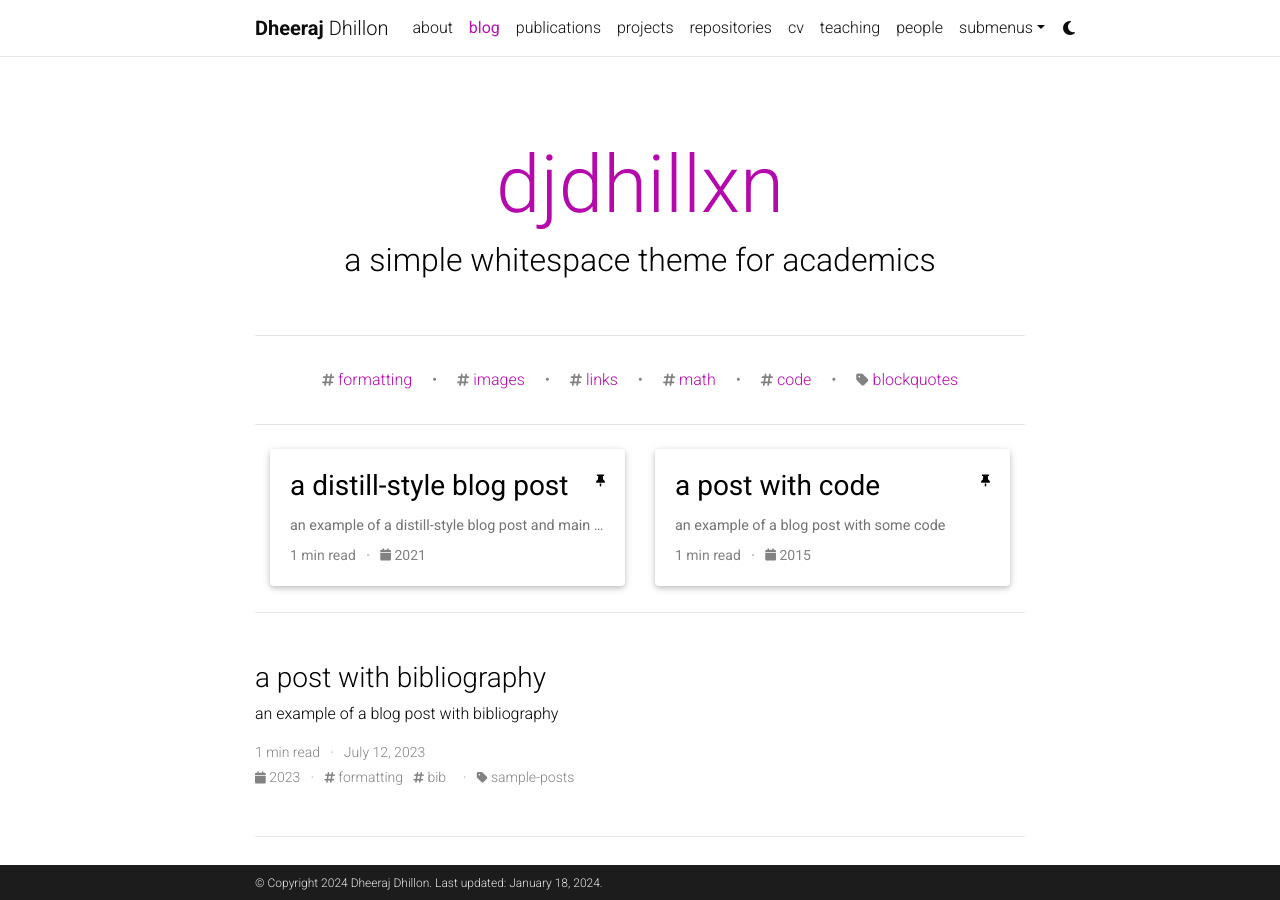
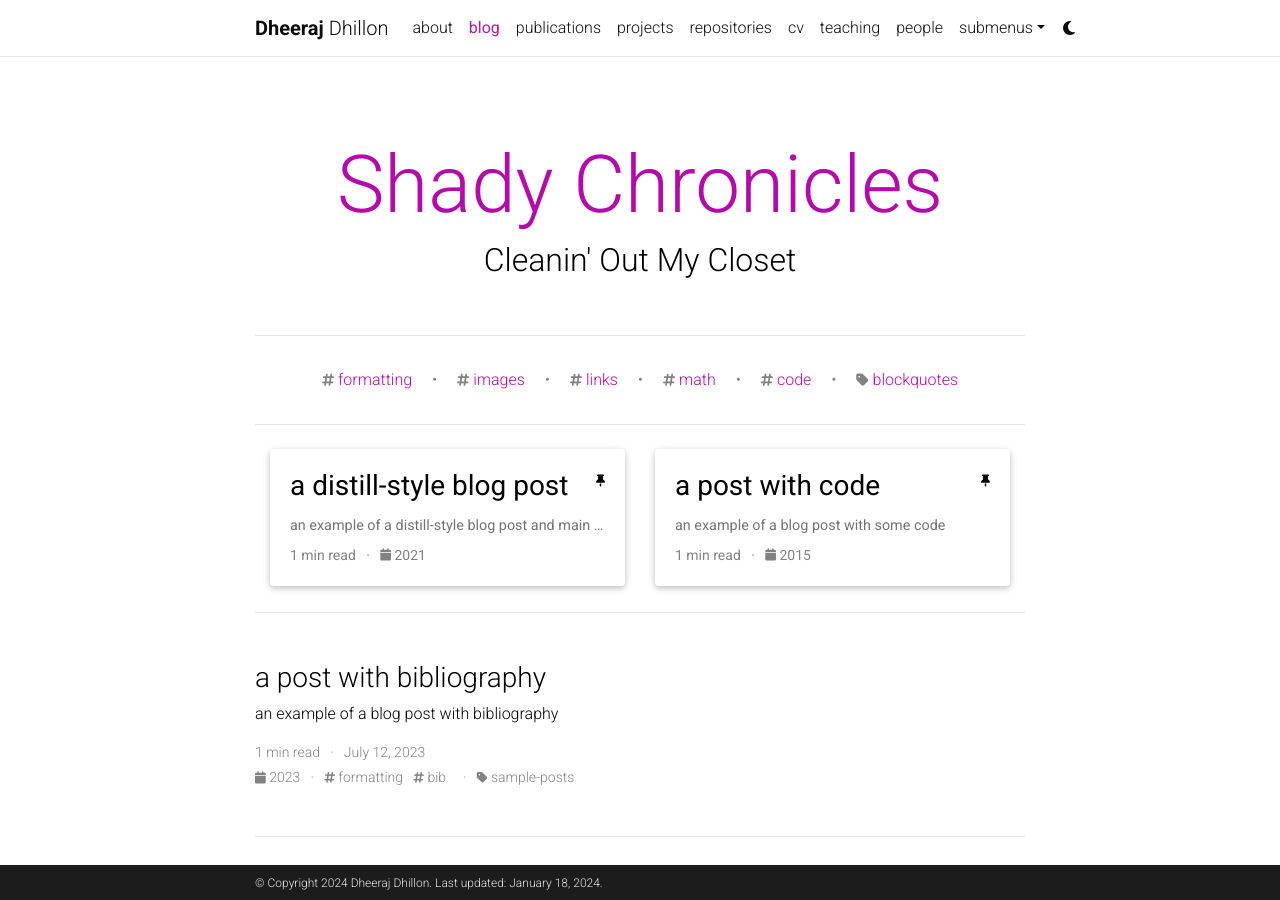
Before and after one commit to djdhillxn/djdhillxn.github.io, a Jekyll site: the page built from blog/index.html, in a window 1280 px wide and 900 px high. Built offline with Jekyll 4.4.1, drawn with Linux system fonts in a browser that asks for light colours; the list of posts is cut into pages by our own code; comment, search, counter and statistics services are not loaded; a style sheet for code colours, icons or effects is not loaded.

Commit message:
added socials

```diff
--- a/_config.yml
+++ b/_config.yml
@@ -10,7 +10,7 @@
 description: > # the ">" symbol means to ignore newlines until "footer_text:"
   A simple, whitespace theme for academics. Based on [*folio](https://github.com/bogoli/-folio) design.
 footer_text: >
-keywords: jekyll, jekyll-theme, academic-website, portfolio-website  # add your own keywords or leave empty
+keywords: # add your own keywords or leave empty
 
 lang: en # the language of your site (for example: en, fr, cn, ru, etc.)
 icon: 🍕 # the emoji used as the favicon (alternatively, provide image name in /assets/img/)
@@ -66,9 +66,9 @@
 
 github_username: # your GitHub user name
 gitlab_username: # your GitLab user name
-twitter_username: # your Twitter handle
+twitter_username: djdhillxn # your Twitter handle
 mastodon_username: # your mastodon instance+username in the format instance.tld/@username
-linkedin_username: # your LinkedIn user name
+linkedin_username: djdhillxn # your LinkedIn user name
 telegram_username: # your Telegram user name
 scholar_userid: # your Google Scholar ID
 semanticscholar_id: # your Semantic Scholar ID
@@ -117,9 +117,9 @@
 # Blog
 # -----------------------------------------------------------------------------
 
-blog_name: djdhillxn # blog_name will be displayed in your blog page
+blog_name: Shady Chronicles # blog_name will be displayed in your blog page
 blog_nav_title: blog # your blog must have a title for it to be displayed in the nav bar
-blog_description: a simple whitespace theme for academics
+blog_description: Cleanin' Out My Closet
 permalink: /blog/:year/:title/
 
 # Pagination
```
